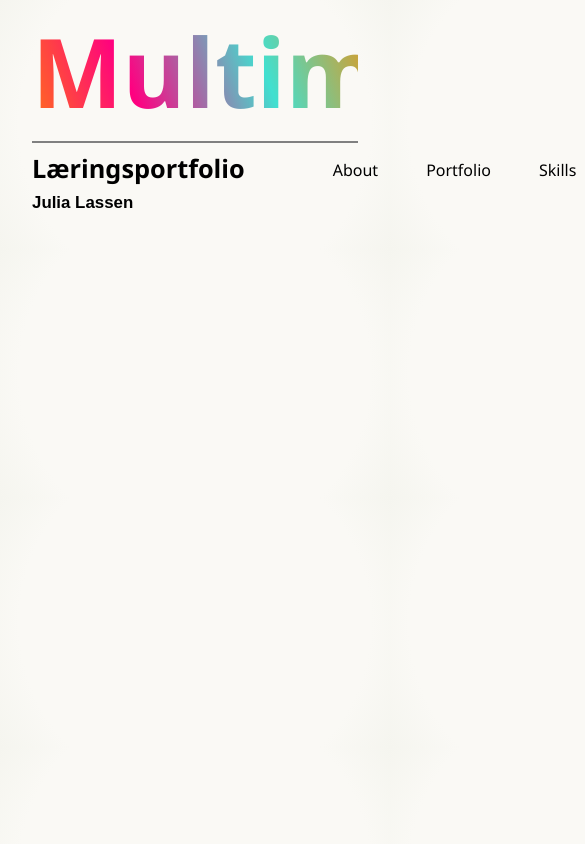
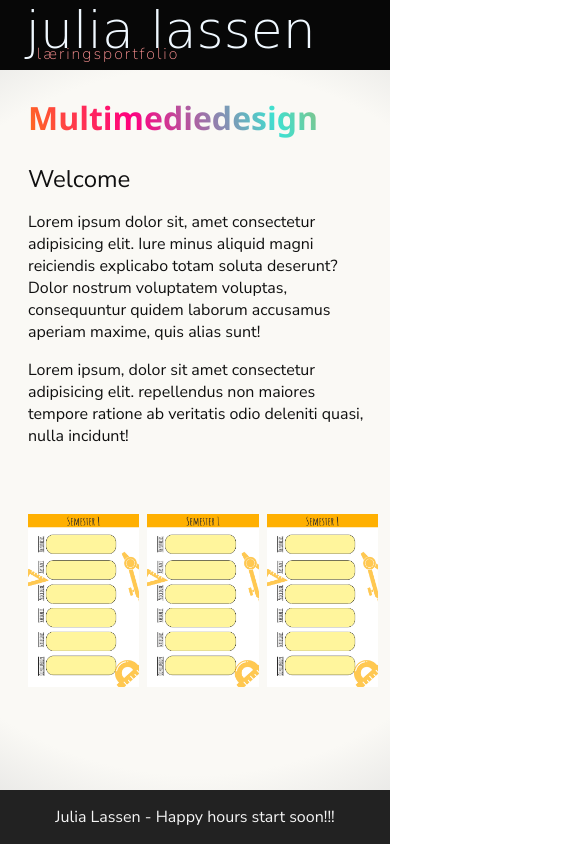
Before and after one commit to Aluatta/Aluatta.github.io, a plain HTML site: page index.html in a window 390 px wide. Shown: the top 844 px of the page, 585 px wide, since content can reach past the window. Drawn offline with Linux system fonts and the light colour scheme; a web font is replaced by a local one.

Commit message:
portfolio

```diff
--- a/index.html
+++ b/index.html
@@ -5,29 +5,64 @@
         <meta http-equiv="X-UA-Compatible" content="IE=edge">
         <meta name="viewport" content="width=device-width, initial-scale=1.0">
         <link rel="stylesheet" href="style.css">
-        <title>PortfolioMain</title>
+
+        <link rel="preconnect" href="https://fonts.googleapis.com">
+<link rel="preconnect" href="https://fonts.gstatic.com" crossorigin>
+<link href="https://fonts.googleapis.com/css2?family=Josefin+Sans:wght@100;200;400;500;600&family=Nunito+Sans:ital,wght@0,200;0,300;0,400;0,600;0,700;0,800;0,900;1,200;1,300;1,400;1,600;1,700;1,800;1,900&family=Roboto+Condensed:wght@300;400;700&display=swap" rel="stylesheet">
+
+<link rel="preconnect" href="https://fonts.googleapis.com">
+<link rel="preconnect" href="https://fonts.gstatic.com" crossorigin>
+<link href="https://fonts.googleapis.com/css2?family=Babylonica&display=swap" rel="stylesheet">
+
+
+        <title>Portfolio Julia</title>
 </head>
 <body>
-        <p class="header --additionalText --mmd">Multimediedesign</p>
         <header>
+                <section>
+                        <h2 class="text --headerP">julia lassen</h2>
+                        <h3 class="text --lportfolio" >læringsportfolio</h3>
+               </section>
 
-        <section class="header__text">
 
-                <h1 class="header__line1" >Læringsportfolio</h1>
-                <h2 class="header --additionalText --author">Julia Lassen</p>
-
-        </section>
                 <nav class="navbar">
                         <ul class="navbar__list">
-                        <li class="nav__list --item">About</li>
                         <li class="nav__list --item">Portfolio</li>
-                        <li class="nav__list --item">Skills</li>
                         <li class="nav__list --item">Contact</li>
                         </ul>
                 </nav>
-
         </header>
 
 
+        <main class="main --firstPage">
+
+                <section class="firstPageInfoText" >
+                        <h1 class="text --mmd">Multimediedesign</h1>
+                        <h4 class="welcomeText">Welcome</h4>
+
+                        <p>Lorem ipsum dolor sit, amet consectetur adipisicing elit. Iure minus aliquid magni reiciendis explicabo totam soluta deserunt? Dolor nostrum voluptatem voluptas, consequuntur quidem laborum accusamus aperiam maxime, quis alias sunt!</p>
+
+                        <p>Lorem ipsum, dolor sit amet consectetur adipisicing elit. repellendus non maiores tempore ratione ab veritatis odio deleniti quasi, nulla incidunt!</p>
+
+                </section>
+
+                <section class="læringsMateriale" >
+                        <a href="side2.html"> <img class="semesterIkon"  src="images/semester.jpeg" alt="ikon1"> </a>
+                        <img class="semesterIkon" src="images/semester.jpeg" alt="ikon1">
+                        <img class="semesterIkon" src="images/semester.jpeg" alt="ikon1">
+
+                </section>
+        </main>
 </body>
+
+<footer>
+<section>
+ <p>Julia Lassen  - Happy hours start soon!!! </p>
+</section>
+
+</footer>
+
+
+
+
 </html>
--- a/style.css
+++ b/style.css
@@ -1,87 +1,170 @@
-body{   height: 100%;
+*{
+        box-sizing: border-box;
+}
+
+body{
+       display: flex;
+       flex-direction: column;
         margin-top: 5px;
-        margin-left: 2rem;
-        margin-right: 2rem;
-        background: rgb(238,238,238) ;
-        background-color: #fffefb;
-        background: rgb(230,230,215);
+        background: rgb(253, 253, 253);
+        font-family: 'Nunito Sans', sans-serif;
+        border-radius: 20px;
+        color: rgb(48, 51, 53);
+        color: rgb(16, 16, 16);
         background: rgb(250,249,245);
-background: radial-gradient(circle, rgba(250,249,245,1) 35%, rgba(230,230,215,0.8749671743697479) 100%);
-background: rgb(250,249,245);
-background: radial-gradient(circle, rgba(250,249,245,1) 64%, rgba(246,246,243,1) 100%);
-background: rgb(250,249,245);
-background: radial-gradient(circle, rgba(250,249,245,1) 76%, rgba(245,245,239,1) 100%);
+        background: radial-gradient(circle, rgba(250,249,245,1) 76%, rgba(223,223,222,1) 100%);
+        height: 100vh;
+
+
+}
+
+.navbar{
+  padding-top: 1rem;
+
+}
+
+.navbar__list{
+        display: flex;
+        flex-direction: row;
+        list-style: none;
+        text-align: center;
+
+
+}
+
+.--item{
+      padding-left: 2rem;
+      padding-right: 2rem;
+      text-decoration: none;
+
+
+}
+.--item:hover{
+text-decoration: underline solid 1px #222;
+cursor: pointer;
+transform: translateY(-2px);
+font-weight: 700;
+
+}
+
+
+
+/* front-page front-page  front-page  front-page  front-page */
+
+header{
+        margin-bottom: 6rem;
+        padding-left: 2rem;
+
+        display: flex;
+        flex-direction: row;
+        justify-content: space-between;
+}
+.--headerP{
+        margin-top: 1rem;
+        margin-bottom: 0;
+        text-align:left;
+        font-family: 'Babylonica', cursive;
+        font-weight: 200;
+        font-size: 52px;
+        color: rgb(48, 51, 53);
+        line-height: 100%;
+
+}
+
+.--lportfolio{
+       margin-top: 0;
+       text-align:left;
+       color:rgb(79, 75, 75);
+       line-height: 0%;
+       z-index: +1;
+       margin-bottom: 1rem;
+       font-weight: 100;
+       font-family: 'Nunito Sans', sans-serif;
+       letter-spacing: 2px;
+       font-size: 1rem;
+       padding-left: .7rem;
+
+}
+.--mmd{
+        font-family: 'Segoe UI', Tahoma, Geneva, Verdana, sans-serif;
+        font-size: 3.5rem;
+        margin-top:0;
+        text-align: left;
+}
+.welcomeText{
+        font-size: 2.5rem;
+        margin-bottom: 0;
+        font-weight: 400;
+
+}
+
+
+.main.--firstPage{
+        display: grid;
+        gap: 2px;
+        grid-template-columns: 1fr 1fr ;
+        margin-bottom: 3rem;
+        justify-items: center;
+        margin-left: 1rem;
+        flex-grow: 1;
+}
+.læringsMateriale{
+        display: grid;
+        grid-template-columns: 1fr 1fr 1fr;
+        gap: 8px;px;
+
+}
+
+.semesterIkon{
+        max-width: 100%;
+}
+
+.semesterIkon:hover{
+        cursor: pointer;
+        border: none;
+        transition: all .4s linear;
+        transform: translateY(-10px);
+}
+
+
+/**  SectionGallery 1st page -- SectionGallery 1st page --SectionGallery 1st page --SectionGallery 1st page --SectionGallery 1st page */
 
 
 
 
-}
-header{
-        display: grid;
-        grid-template-columns: max-content auto max-content;
-        border-top: gray solid 2px;
+.gallery__item{
+padding: 3rem;
+font-size: 4rem;
+border: #222 1px solid;
 
 }
 
-.logo{
-        margin: 0;
-        margin-right: 12px;
-        align-self: auto;
-        align-self: center;
+
+.--item1:hover{
+        background-color: #d8e48fa7;
+}
+
+.--item2:hover{
+        background-color:  #36c6063d; ;
 
 }
-.logo__img{
-        max-width: 10vh;
-        border-radius: 10px;
+.--item3:hover{
+        background-color: #aed2dfaa;
 }
-.header__line1{
-     margin-top: 0;
-     margin-bottom: .5rem;
-     font-size: 3vh;
-}
-
-.--additionalText{
-        margin: 0;
-        margin-bottom: 0;
-        font-size: 2vh;
-
-}
-.--mmd{
-        font-family: 'Segoe UI', Tahoma, Geneva, Verdana, sans-serif;
-        font-size: 6rem;
-        padding-bottom: 5px;
-}
-.--author{
-        font-family: fantasy;
-        margin: 0 auto;
-}
-.header__text{
-        padding-top: .5rem;
-        font-family: 'Segoe UI', Tahoma, Geneva, Verdana, sans-serif;
-        margin-bottom: 0;
-}
-.navbar{
-
-}
-.navbar__list{
-        display: flex;
-        flex-direction: row;
-        list-style: none;
-        justify-content: flex-end
-
-}
-.nav__list .--item{
-        text-decoration: none;
-
-}
-.--item{
-        padding-left: 3rem;
-        text-decoration: none;
-        font-family: 'Segoe UI', Tahoma, Geneva, Verdana, sans-serif;
-}
+.--item4:hover{
+        background-color:rgba(255, 192, 203, 0.427);}
 
 
 /** animated tex multimediedesign source: trully mitttal , code pen */
+@keyframes multimedia {
+        0% {
+          background-position: 0%;
+        }
+        100% {
+          background-position: 100%;
+        }
+      }
+
 .--mmd {
         font-weight: 700;
         background-image: linear-gradient(70deg,
@@ -96,6 +179,7 @@ header{
         color: transparent;
         background-size: 200%;
         animation: multimedia 2s linear infinite alternate;
+        max-width: 100%;
       }
 
 .--mmd::before {
@@ -103,60 +187,89 @@ header{
         display: block;
         z-index: -1;
         font-weight: 700;
-        font-size: 7rem;
+        font-size: 3rem;
         background-image: linear-gradient(70deg, rgb(64, 224, 208), rgb(255, 140, 0), rgb(255, 0, 128), rgb(64, 224, 208), rgb(255, 140, 0), rgb(255, 0, 128));
         background-clip: text;
         -webkit-background-clip: text;
         color: transparent;
-        background-size: 200%;
         animation: multimedia 2s linear infinite alternate;
         filter: blur(32px);
       }
 
 
-      @keyframes multimedia {
-        0% {
-          background-position: 0%;
-        }
-        100% {
-          background-position: 100%;
-        }
+/** animated text multimediedesign ends animated text multimediedesign ends animated text multimediedesign ends  */
+
+
+
+/*- - - - - - - - - - - - - - - - - - - - - - - - - - - - */
+/*- - - - - - - - - - - - - - - - - - - - - - - - - - - - */
+
+/* Mobile Mobile Mobile Mobile Mobile Mobile Mobile Mobile*/
+@media screen and (max-width: 680px){
+        body{
+                max-width: 100vw;
+                margin: 0;
+                scroll-behavior: smooth;
+                margin: 0;
         }
 
-@media screen and (max-width: 760px) {
-        p, p::before {
-          font-size: 1.75rem;
+        .main.--firstPage{
+                display: grid;
+                grid-template-columns: 1fr;
+                text-align: left;
+                padding-left: .75rem;
+                padding-right: .75rem;
         }
-        .--mmd::before {
-                content: attr(data-text);
-                display: block;
-                z-index: -1;
-                font-weight: 200;
+
+header{
+        margin-bottom: 2rem;
+        position: fixed;
+        height: 70px;
+        background-color: #070707;
+        width: 100%;
+        padding-left: 1.6rem;
+        padding-right: .75rem
+}
+.--headerP{
+        margin-top: .5rem;
+        color: aliceblue;
+        line-height: 88%;
+
+}
+
+.--lportfolio{
+        color: rgb(249, 144, 144);
+
+}
+
+.--mmd{
         font-size: 2rem;
-                background-image: linear-gradient(70deg, rgb(64, 224, 208), rgb(255, 140, 0), rgb(255, 0, 128), rgb(64, 224, 208), rgb(255, 140, 0), rgb(255, 0, 128));
-                background-clip: text;
-                -webkit-background-clip: text;
-                color: transparent;
-                background-size: auto;
-                animation: multimedia 2s linear infinite alternate;
-                filter: blur(32px);
-              }
-              .--mmd::before {
-                content: attr(data-text);
-                display: block;
-                z-index: -1;
-                font-weight: 200;
-                font-size: 2rem;
-                background-image: linear-gradient(70deg, rgb(64, 224, 208), rgb(255, 140, 0), rgb(255, 0, 128), rgb(64, 224, 208), rgb(255, 140, 0), rgb(255, 0, 128));
-                background-clip: text;
-                -webkit-background-clip: text;
-                color: transparent;
-                background-size: auto;
-                animation: multimedia 2s linear infinite alternate;
-                filter: blur(32px);
+        margin-bottom: 1.5rem;
+        margin-top: 6rem;
 }
 
 
+.welcome--line{
+      font-size: 1rem;
+}
+.welcomeText{
+        margin-top:0;
+        font-size:1.5rem ;
 }
 
-/** animated text multimediedesign ends animated text multimediedesign ends animated text multimediedesign ends  */
+
+.navbar{
+        display: none;
+}
+
+}
+
+
+
+/** footer footer */
+footer{
+background-color: #222;
+color: whitesmoke;
+position: sticky;
+text-align: center;
+}
```
Also changed, not shown: side2.html (added, +53 -0 lines), images/code.png (deleted), images/gulietta.jpeg (deleted), images/ikon1.jpeg (added), images/ikon2.png (added), images/ikon3.png (added), images/ja-portfolio-1.jpg (added), images/log.jpeg (deleted), images/logo.png (deleted), images/nr2-1.png (added), images/semester.jpeg (added), script.js (deleted), 1 other file. Lines whose indentation alone changed are shown as unchanged.
